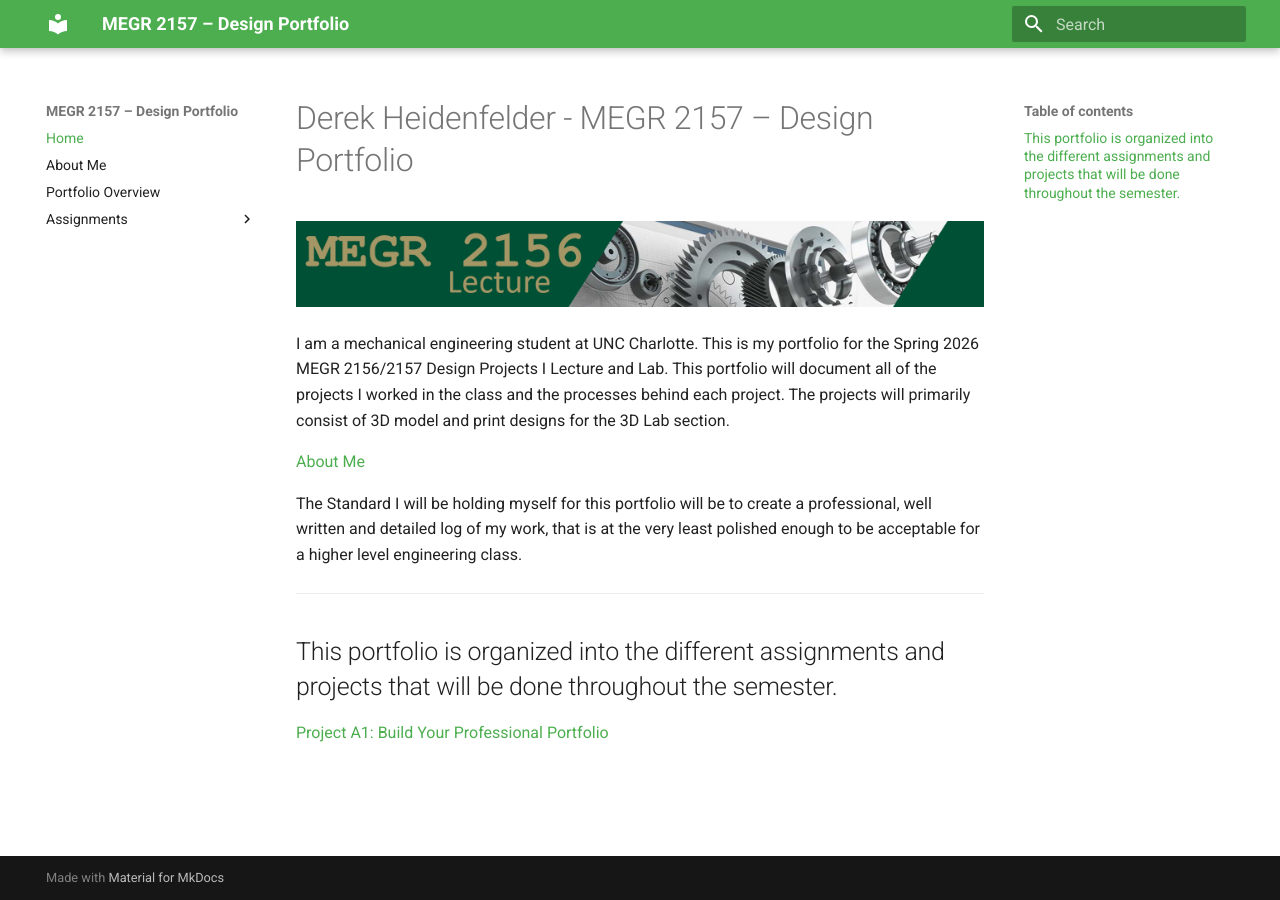
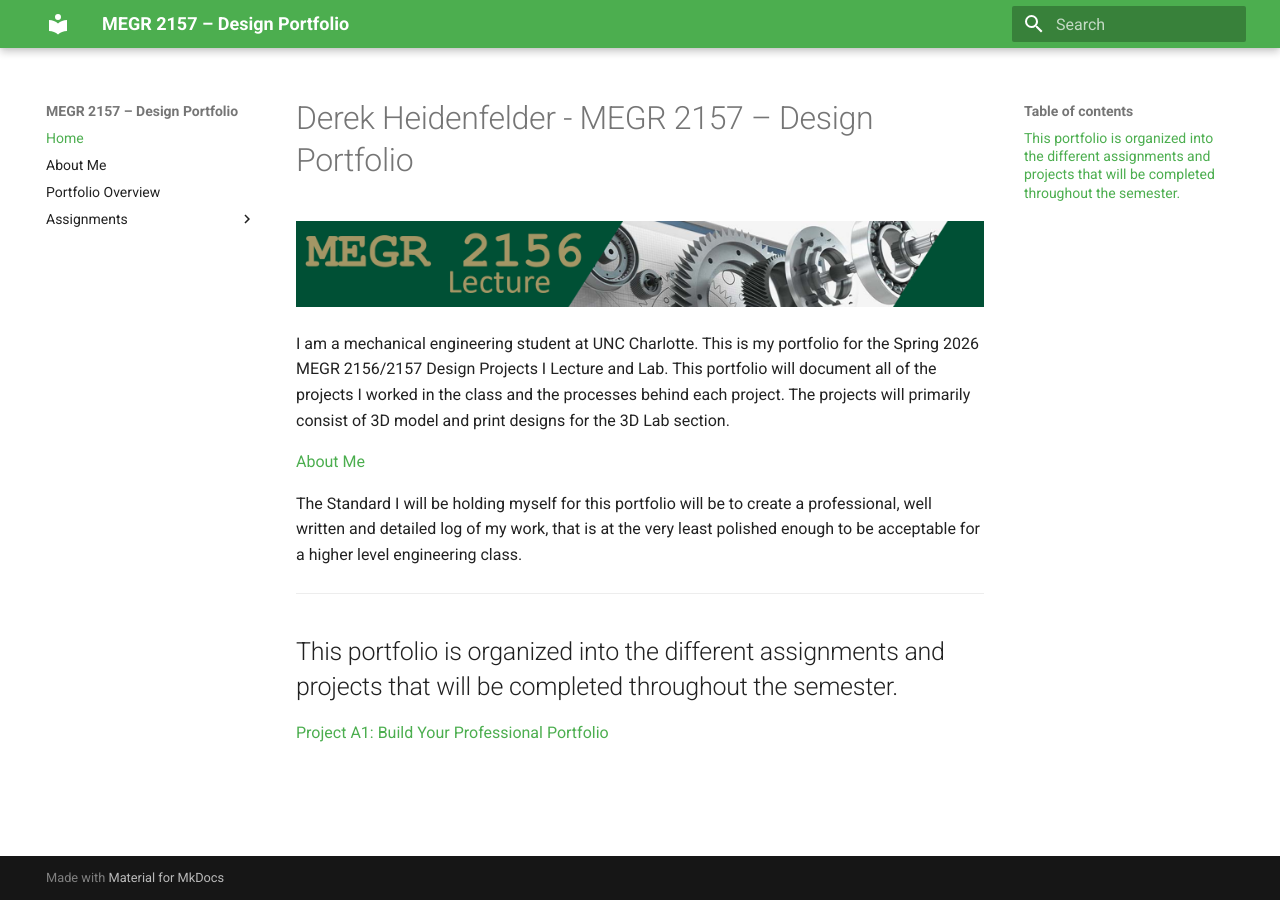
Before and after one commit to dheidenf-beep/DerekH-MEGR2157-portfolio, an MkDocs documentation site: the page built from docs/index.md, in a window 1280 px wide. Built offline with MkDocs 1.6.1 and Material for MkDocs 9.7.7, drawn with Linux system fonts in a browser that asks for light colours.

Commit message:
Correct grammar in portfolio organization statement

```diff
--- a/docs/index.md
+++ b/docs/index.md
@@ -10,6 +10,6 @@ The Standard I will be holding myself for this portfolio will be to create a pro
 
 ---------------------------------------
 
-## This portfolio is organized into the different assignments and projects that will be done throughout the semester.
+## This portfolio is organized into the different assignments and projects that will be completed throughout the semester.
 
 [Project A1: Build Your Professional Portfolio](assignments/A01/index.md)
```
